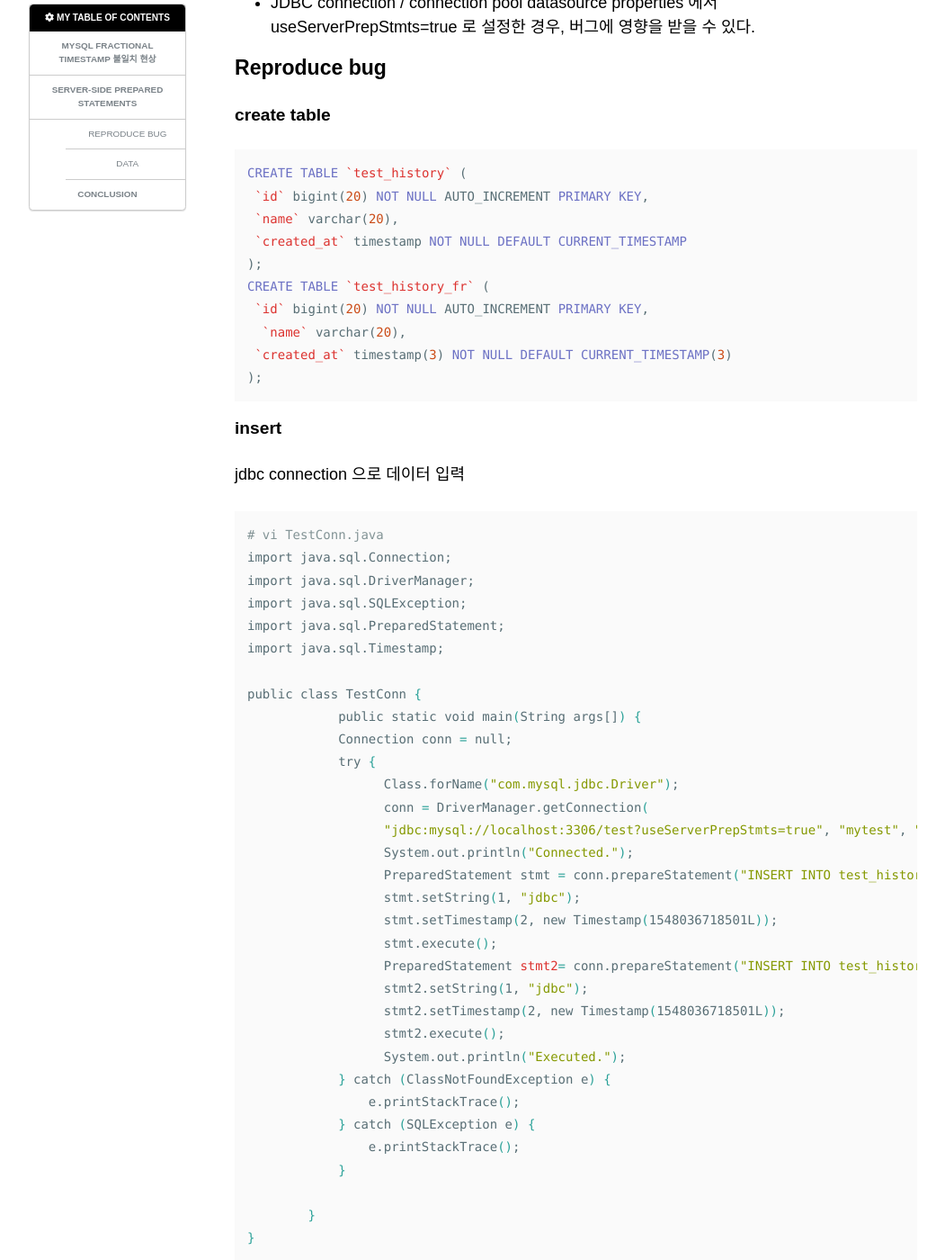
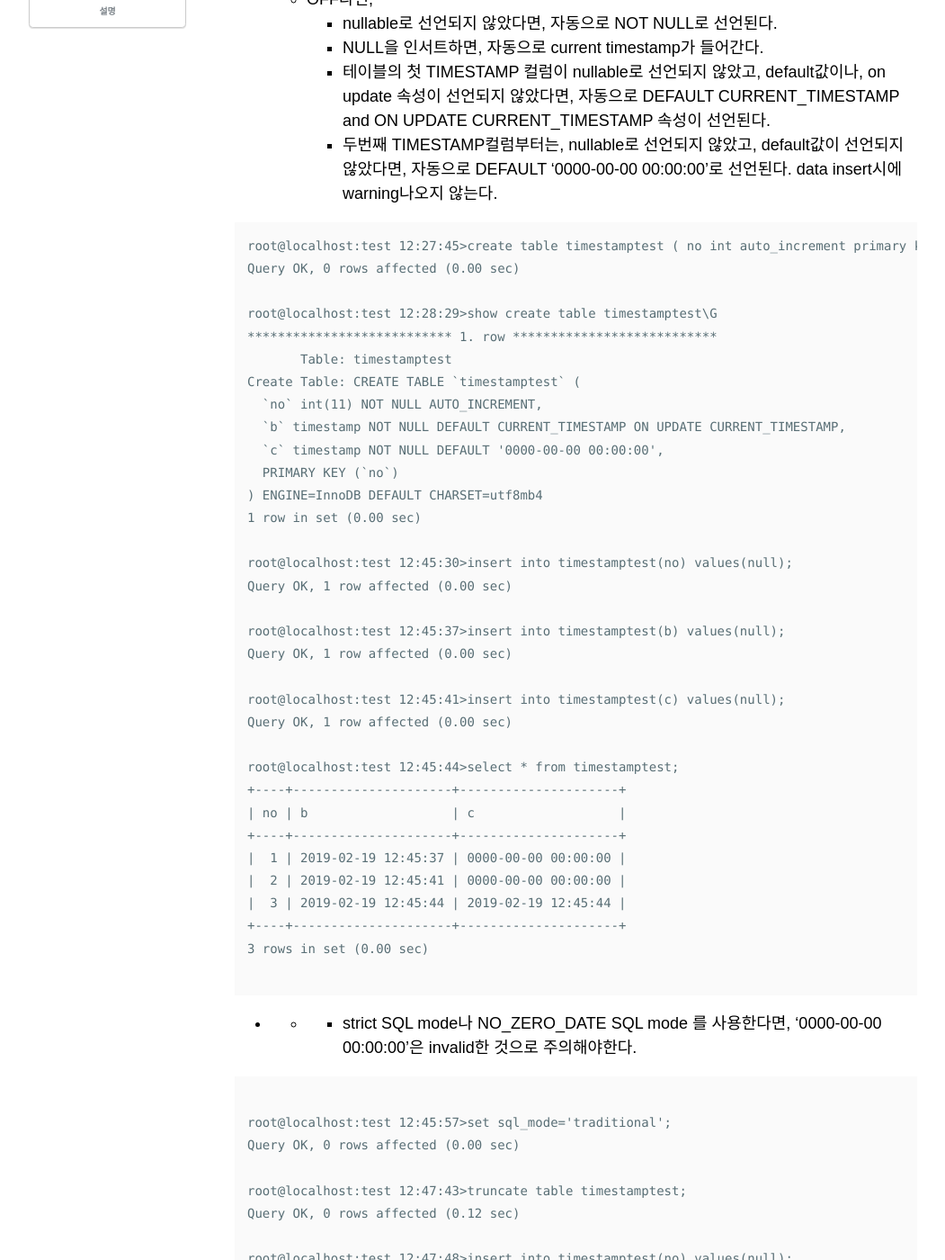
Before and after one commit to minsql/minsql.github.io, a Jekyll site: the page built from _posts/blog/2019-02-19-MySQL explicit_defaults_for_timestamp.md, in a window 1280 px wide and 1400 px high, scrolled down 577 px. Shown: the whole window at 90% size, without its empty margins (114-1165 px from the left). Built offline with Jekyll 4.4.1, drawn with Linux system fonts in a browser that asks for light colours; nearby versions of some CDN libraries; some web fonts are replaced; comment, search, counter and statistics services are not loaded; some of the changed text lies outside the part shown.

Commit message:
Update 2019-02-19-MySQL explicit_defaults_for_timestamp.md

````diff
--- a/_posts/blog/2019-02-19-MySQL explicit_defaults_for_timestamp.md
+++ b/_posts/blog/2019-02-19-MySQL explicit_defaults_for_timestamp.md
@@ -1,10 +1,10 @@
 ---
-title: MySQL Bug when using server-side prepared statements
+title: MySQL explicit_defaults_for_timestamp
 author: min_kim
-created: 2019/01/21
+created: 2019/02/19
 modified:
 layout: post
-tags: mysql mysql_bug
+tags: mysql mysql_variables
 image:
   feature: mysql.png
 categories: MySQL
@@ -13,148 +13,153 @@ toc_label: "My Table of Contents"
 toc_icon: "cog"
 ---
 
+# explicit_defaults_for_timestamp 에 대해서
+> [Warning] TIMESTAMP with implicit DEFAULT value is deprecated. Please use --explicit_defaults_for_timestamp server option (see documentation for more details).
+> 이런 로그를 mysql error log에서 만난적이 있다면 참고하세요.
 
-# MySQL Bug when using server-side prepared statements
+## Default Value: OFF
+## 설명
+* TIMESTAMP 컬럼의 default 속성을 제어하는 옵션이다.
+  * OFF라면,
+    - nullable로 선언되지 않았다면, 자동으로 NOT NULL로 선언된다.
+    - NULL을 인서트하면, 자동으로 current timestamp가 들어간다.
+    - 테이블의 첫 TIMESTAMP 컬럼이 nullable로 선언되지 않았고, default값이나, on update 속성이 선언되지 않았다면, 자동으로 DEFAULT CURRENT_TIMESTAMP and ON UPDATE CURRENT_TIMESTAMP 속성이 선언된다.
+    - 두번째 TIMESTAMP컬럼부터는,  nullable로 선언되지 않았고, default값이 선언되지 않았다면, 자동으로 DEFAULT '0000-00-00 00:00:00'로 선언된다. data insert시에 warning나오지 않는다.
 
-## MySQL Fractional timestamp 불일치 현상
-- server-side prepared statement를 사용하는 경우 timestamp 의 fractional part가 binary log에 보존되지 않는다.
-- Reference : https://bugs.mysql.com/bug.php?id=74550
+```
+root@localhost:test 12:27:45>create table timestamptest ( no int auto_increment primary key, b timestamp, c timestamp);
+Query OK, 0 rows affected (0.00 sec)
 
-## server-side prepared statements
-- JDBC connection / connection pool datasource properties 에서 useServerPrepStmts=true 로 설정한 경우, 버그에 영향을 받을 수 있다.
+root@localhost:test 12:28:29>show create table timestamptest\G
+*************************** 1. row ***************************
+       Table: timestamptest
+Create Table: CREATE TABLE `timestamptest` (
+  `no` int(11) NOT NULL AUTO_INCREMENT,
+  `b` timestamp NOT NULL DEFAULT CURRENT_TIMESTAMP ON UPDATE CURRENT_TIMESTAMP,
+  `c` timestamp NOT NULL DEFAULT '0000-00-00 00:00:00',
+  PRIMARY KEY (`no`)
+) ENGINE=InnoDB DEFAULT CHARSET=utf8mb4
+1 row in set (0.00 sec)
 
-### Reproduce bug
-#### create table
-```sql
-CREATE TABLE `test_history` (
- `id` bigint(20) NOT NULL AUTO_INCREMENT PRIMARY KEY,
- `name` varchar(20),
- `created_at` timestamp NOT NULL DEFAULT CURRENT_TIMESTAMP
-);
-CREATE TABLE `test_history_fr` (
- `id` bigint(20) NOT NULL AUTO_INCREMENT PRIMARY KEY,
-  `name` varchar(20),
- `created_at` timestamp(3) NOT NULL DEFAULT CURRENT_TIMESTAMP(3)
-);
-```
+root@localhost:test 12:45:30>insert into timestamptest(no) values(null);
+Query OK, 1 row affected (0.00 sec)
 
-#### insert
-jdbc connection 으로 데이터 입력
+root@localhost:test 12:45:37>insert into timestamptest(b) values(null);
+Query OK, 1 row affected (0.00 sec)
 
-```bash
-# vi TestConn.java
-import java.sql.Connection;
-import java.sql.DriverManager;
-import java.sql.SQLException;
-import java.sql.PreparedStatement;
-import java.sql.Timestamp;
+root@localhost:test 12:45:41>insert into timestamptest(c) values(null);
+Query OK, 1 row affected (0.00 sec)
 
-public class TestConn {
-            public static void main(String args[]) {
-            Connection conn = null;
-            try {
-                  Class.forName("com.mysql.jdbc.Driver");
-                  conn = DriverManager.getConnection(
-                  "jdbc:mysql://localhost:3306/test?useServerPrepStmts=true", "mytest", "mytest"); // Test DB
-                  System.out.println("Connected.");
-                  PreparedStatement stmt = conn.prepareStatement("INSERT INTO test_history(name,created_at) values (?,?)");
-                  stmt.setString(1, "jdbc");
-                  stmt.setTimestamp(2, new Timestamp(1548036718501L));
-                  stmt.execute();
-                  PreparedStatement stmt2= conn.prepareStatement("INSERT INTO test_history_fr(name,created_at) values (?,?)");
-                  stmt2.setString(1, "jdbc");
-                  stmt2.setTimestamp(2, new Timestamp(1548036718501L));
-                  stmt2.execute();
-                  System.out.println("Executed.");
-            } catch (ClassNotFoundException e) {
-                e.printStackTrace();
-            } catch (SQLException e) {
-                e.printStackTrace();
-            }
-
-        }
-}
-
-# javac TestConn.java
-
-# java -cp .:/usr/share/java/mysql-connector-java.jar  TestConn
-Connected.
-Executed.
+root@localhost:test 12:45:44>select * from timestamptest;
++----+---------------------+---------------------+
+| no | b                   | c                   |
++----+---------------------+---------------------+
+|  1 | 2019-02-19 12:45:37 | 0000-00-00 00:00:00 |
+|  2 | 2019-02-19 12:45:41 | 0000-00-00 00:00:00 |
+|  3 | 2019-02-19 12:45:44 | 2019-02-19 12:45:44 |
++----+---------------------+---------------------+
+3 rows in set (0.00 sec)
 
 ```
 
-
-#### binary log
-```
-#190121 15:32:36 server id 176118997  end_log_pos 24690394 CRC32 0x9f0a3a26     Intvar
-SET INSERT_ID=1/*!*/;
-#190121 15:32:36 server id 176118997  end_log_pos 24690558 CRC32 0x18424c02     Query   thread_id=70964 exec_time=0     error_code=0
-SET TIMESTAMP=1548052356/*!*/;
-INSERT INTO test_history_fr(name,created_at) values ('jdbc','2019-01-21 11:11:58')
-/*!*/;
-
-...
-#190121 15:32:36 server id 176118997  end_log_pos 24690394 CRC32 0x9f0a3a26     Intvar
-SET INSERT_ID=1/*!*/;
-#190121 15:32:36 server id 176118997  end_log_pos 24690558 CRC32 0x18424c02     Query   thread_id=70964 exec_time=0     error_code=0
-SET TIMESTAMP=1548052356/*!*/;
-INSERT INTO test_history_fr(name,created_at) values ('jdbc','2019-01-21 11:11:58')
-/*!*/;
+- - - strict SQL mode나  NO_ZERO_DATE SQL mode 를 사용한다면,  '0000-00-00 00:00:00'은 invalid한 것으로 주의해야한다.
 
 ```
 
-### data
-* @master
+root@localhost:test 12:45:57>set sql_mode='traditional';
+Query OK, 0 rows affected (0.00 sec)
 
-```sql
-root@localhost:test 15:33:44>select * from test_history;
-+----+------+---------------------+
-| id | name | created_at          |
-+----+------+---------------------+
-|  1 | jdbc | 2019-01-21 11:11:59 |
-+----+------+---------------------+
-1 row in set (0.00 sec)
+root@localhost:test 12:47:43>truncate table timestamptest;
+Query OK, 0 rows affected (0.12 sec)
 
-root@localhost:test 15:33:49>select * from test_history_fr;
-+----+------+-------------------------+
-| id | name | created_at              |
-+----+------+-------------------------+
-|  1 | jdbc | 2019-01-21 11:11:58.501 |
-+----+------+-------------------------+
+root@localhost:test 12:47:48>insert into timestamptest(no) values(null);
+Query OK, 1 row affected (0.00 sec)
+
+root@localhost:test 12:47:50>insert into timestamptest(c) values('0000-00-00 00:00:00');
+ERROR 1292 (22007): Incorrect datetime value: '0000-00-00 00:00:00' for column 'c' at row 1
+root@localhost:test 12:47:52>select * from timestamptest;
++----+---------------------+---------------------+
+| no | b                   | c                   |
++----+---------------------+---------------------+
+|  1 | 2019-02-19 12:47:50 | 0000-00-00 00:00:00 |
++----+---------------------+---------------------+
 1 row in set (0.00 sec)
 
 ```
 
-* @slave
+- - - default로 선언된 zero date는 waring이나 error 없이 들어간다. 그런데 직접 zero date를 인서트하는 것은 sql_mode에 의해서 error가 된다.
+* * ON이라면,
+    - TIMESTAMP컬럼 속성을 명시하지 않았을때, 혹은 NULL을 인서트했을 때, current timestamp를 자동으로 할당하지 않는다. current timestamp 사용하려면 `NOT NULL DEFAULT CURRENT_TIMESTAMP`를 사용해야한다.
+    - TIMESTAMP컬럼이 NOT NULL로 명시되었다면 NULL insert를 허용하지 않는다.
+    - zero date의 인서트동작은 SQL mode에 따른다.
+```
+root@localhost:test 12:48:00>set explicit_defaults_for_timestamp = 1;
+Query OK, 0 rows affected (0.00 sec)
 
-```sql
-root@localhost:test 15:32:26>select * from test_history;
-+----+------+---------------------+
-| id | name | created_at          |
-+----+------+---------------------+
-|  1 | jdbc | 2019-01-21 11:11:58 |
-+----+------+---------------------+
+root@localhost:test 12:49:34>drop table timestamptest;
+Query OK, 0 rows affected (0.00 sec)
+
+root@localhost:test 12:49:51>create table timestamptest ( no int auto_increment primary key, b timestamp, c timestamp);
+Query OK, 0 rows affected (0.01 sec)
+
+root@localhost:test 12:49:52>show create table timestamptest\G
+*************************** 1. row ***************************
+       Table: timestamptest
+Create Table: CREATE TABLE `timestamptest` (
+  `no` int(11) NOT NULL AUTO_INCREMENT,
+  `b` timestamp NULL DEFAULT NULL,
+  `c` timestamp NULL DEFAULT NULL,
+  PRIMARY KEY (`no`)
+) ENGINE=InnoDB DEFAULT CHARSET=utf8mb4
 1 row in set (0.00 sec)
 
-root@localhost:test 15:33:30>select * from test_history_fr;
-+----+------+-------------------------+
-| id | name | created_at              |
-+----+------+-------------------------+
-|  1 | jdbc | 2019-01-21 11:11:58.000 |
-+----+------+-------------------------+
+root@localhost:test 12:50:02>drop table timestamptest;
+Query OK, 0 rows affected (0.03 sec)
+
+root@localhost:test 12:51:29>create table timestamptest ( no int auto_increment primary key, b timestamp NOT NULL DEFAULT CURRENT_TIMESTAMP, c timestamp NOT NULL DEFAULT '0000-00-00 00:00:00');
+Query OK, 0 rows affected (0.01 sec)
+
+root@localhost:test 12:51:31>show create table timestamptest\G
+*************************** 1. row ***************************
+       Table: timestamptest
+Create Table: CREATE TABLE `timestamptest` (
+  `no` int(11) NOT NULL AUTO_INCREMENT,
+  `b` timestamp NOT NULL DEFAULT CURRENT_TIMESTAMP,
+  `c` timestamp NOT NULL DEFAULT '0000-00-00 00:00:00',
+  PRIMARY KEY (`no`)
+) ENGINE=InnoDB DEFAULT CHARSET=utf8mb4
 1 row in set (0.00 sec)
 
+root@localhost:test 12:52:26>insert into timestamptest(no) values(null);
+Query OK, 1 row affected (0.00 sec)
+
+root@localhost:test 12:52:48>insert into timestamptest(b) values(null);
+ERROR 1048 (23000): Column 'b' cannot be null
+
 ```
+- - - NOT NULL에 default값을 선언하지 않았다면, default값은 SQL mode에 따라 다르다.
+      - strict mode라면, ERROR
+      - strict mode가 아니면 '0000-00-00 00:00:00' and warning
 
-> master, slave가 다른 timestamp 값을 가지게 된다.
+```
+root@localhost:test 12:57:37>create table timestamptest ( no int auto_increment primary key, b timestamp NOT NULL DEFAULT CURRENT_TIMESTAMP, c timestamp NOT NULL);
+Query OK, 0 rows affected (0.05 sec)
 
-1. 1548036718501,즉 2019-01-21 11:11:58.501의 시간을 PreparedStatement에 넘겨주었다.
-2. master commit시, master는 timestamp(0)에 담기 위해서 데이터를 반올림한다. timestamp(3)인 경우, 그대로 저장한다.
-3. binlog에 fractional part를 truncate한 값이 쓰인다. '2019-01-21 11:11:58'
-4. slave는 truncate 된 timestamp값을 저장한다.
+root@localhost:test 12:58:01>show create table timestamptest\G
+*************************** 1. row ***************************
+       Table: timestamptest
+Create Table: CREATE TABLE `timestamptest` (
+  `no` int(11) NOT NULL AUTO_INCREMENT,
+  `b` timestamp NOT NULL DEFAULT CURRENT_TIMESTAMP,
+  `c` timestamp NOT NULL,
+  PRIMARY KEY (`no`)
+) ENGINE=InnoDB DEFAULT CHARSET=utf8mb4
+1 row in set (0.00 sec)
 
+root@localhost:test 13:00:47>set sql_mode='traditional';
+Query OK, 0 rows affected, 1 warning (0.00 sec)
 
-## Conclusion
-- Do not use Server-side prepared statement: useServerPrepStmts=false
-- ROW based replication
-- Version Upgrade, Bug fixed in 5.6.36, 5.7.18
+Warning (Code 3090): Changing sql mode 'NO_AUTO_CREATE_USER' is deprecated. It will be removed in a future release.
+root@localhost:test 13:00:54>insert into timestamptest(no) values(null);
+ERROR 1364 (HY000): Field 'c' doesn't have a default value
+```
````
